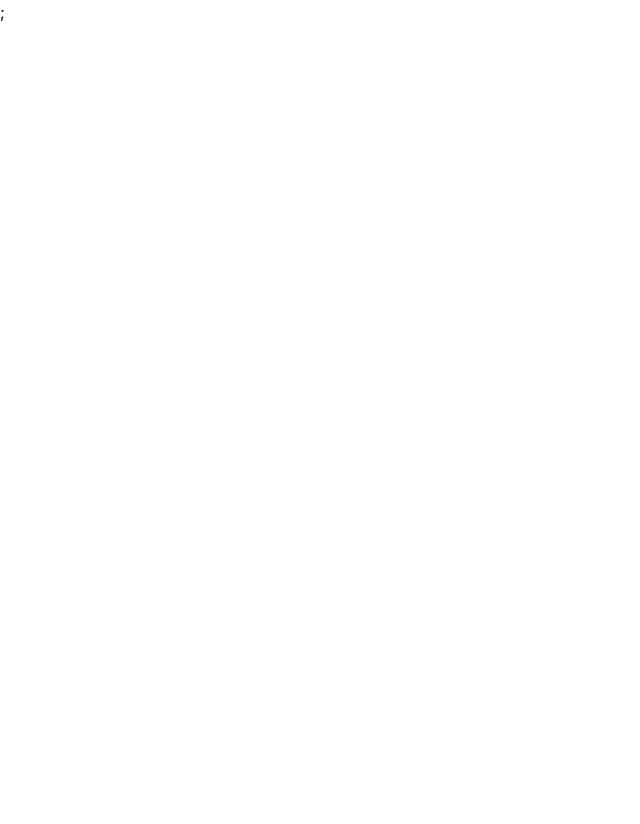
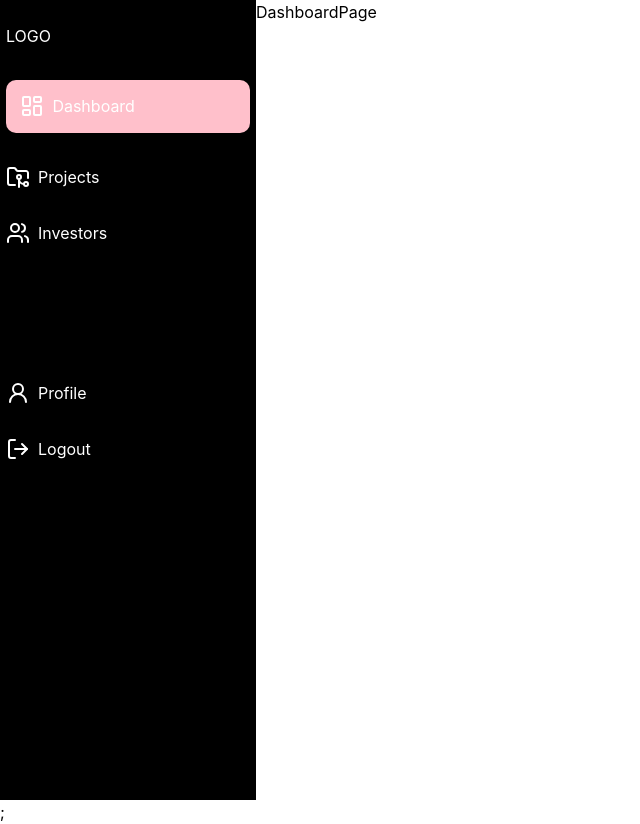
Before and after one commit to achrafjbr/achrafjbr-CrowdFund-Manager-Frontend-React-Partie-1, a React (Vite) app in the folder frontend/: page /home in a window 1280 px wide. Before the commit this address had no page. Shown: the whole page, without its empty margins (0-640 px from the left). Before the commit the page ends 800 px from the top, so only its background shows below. Built offline with nearby package versions, Linux system fonts and the light colour scheme.

Commit message:
change something

```diff
--- a/frontend/src/Routing/Routing.jsx
+++ b/frontend/src/Routing/Routing.jsx
@@ -1,6 +1,9 @@
 import { BrowserRouter, Route, Routes } from "react-router-dom";
 import DashboardPage from "../UI/pages/DashboardPage";
 import ProjectsPage from "../UI/pages/ProjectsPage";
+import LoginPage from "../UI/pages/Auth/LoginPage";
+import RegisterPage from "../UI/pages/Auth/LoginPage";
+
 import CreateProjectPage from "../UI/pages/CreateProjectPage";
 import InvistorsPage from "../UI/pages/InvistorsPage";
 import ProfilePage from "../UI/pages/Auth/ProfilePage";
@@ -10,11 +13,11 @@ function Routing() {
   return (
     <BrowserRouter>
       <Routes>
-        {/* <Route path="/" element={<LoginPage />} />
-          <Route path="/Login" element={<LoginPage />} />
-          <Route path="/Register" element={<RegisterPage />} /> */}
+        <Route path="/" element={<LoginPage />} />
+        <Route path="/Login" element={<LoginPage />} />
+        <Route path="/Register" element={<RegisterPage />} />
 
-        <Route path="/" element={<MainLayout />}>
+        <Route path="/home" element={<MainLayout />}>
           <Route index element={<DashboardPage />} />
           <Route path="projects" element={<ProjectsPage />} />
           <Route path="createProject" element={<CreateProjectPage />} />
--- a/frontend/src/UI/layouts/SideBar.jsx
+++ b/frontend/src/UI/layouts/SideBar.jsx
@@ -16,7 +16,7 @@ function SideBar() {
       <Link to={"/Login"} /> */}
 
       {/*  */}
-      <Navigator to="/">
+      <Navigator to="/home">
         <LayoutDashboard />
         <span>Dashboard</span>
       </Navigator>
```
